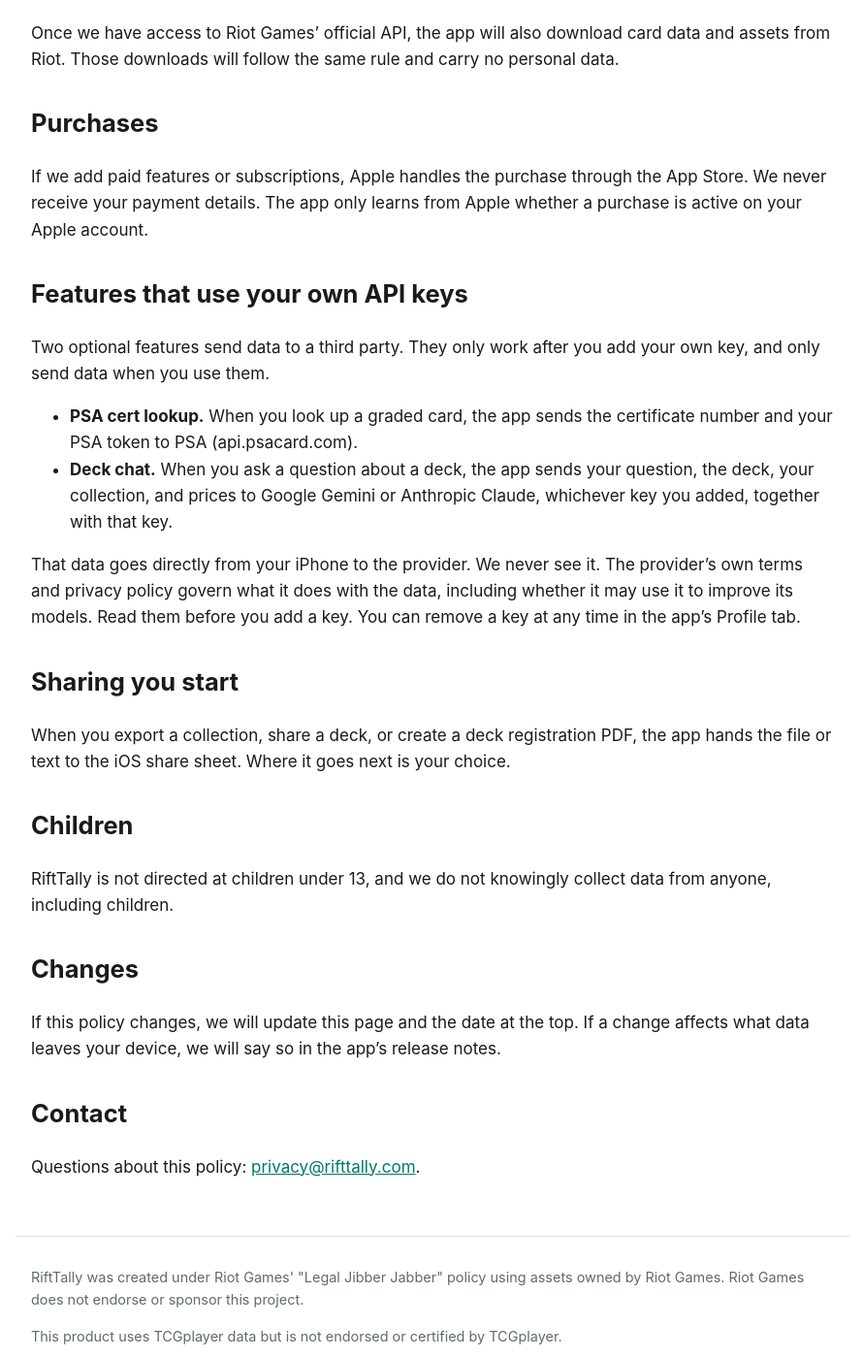
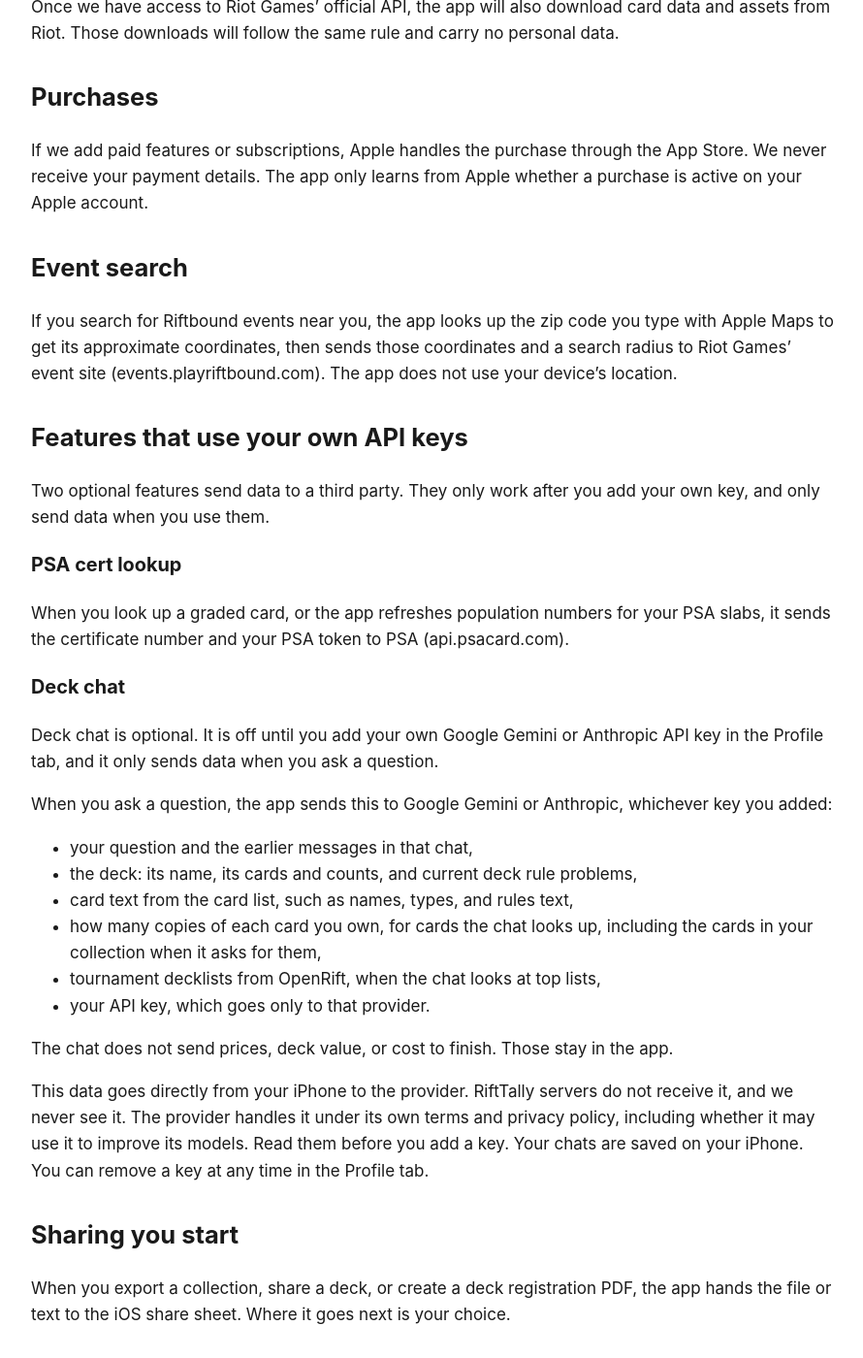
Before and after one commit to michael-huang87/rifttally, a Jekyll site: the page built from privacy.md, in a window 1280 px wide and 1400 px high, scrolled down 1478 px. Shown: the whole window at 97% size, without its empty margins (194-1084 px from the left). Built offline with Jekyll 4.4.1, drawn with Linux system fonts in a browser that asks for light colours; some of the changed text lies outside the part shown.

Commit message:
Spell out what deck chat, event search and PSA send (#8)

```diff
--- a/privacy.md
+++ b/privacy.md
@@ -47,14 +47,34 @@
 
 If we add paid features or subscriptions, Apple handles the purchase through the App Store. We never receive your payment details. The app only learns from Apple whether a purchase is active on your Apple account.
 
+## Event search
+
+If you search for Riftbound events near you, the app looks up the zip code you type with Apple Maps to get its approximate coordinates, then sends those coordinates and a search radius to Riot Games' event site (events.playriftbound.com). The app does not use your device's location.
+
 ## Features that use your own API keys
 
 Two optional features send data to a third party. They only work after you add your own key, and only send data when you use them.
 
-- **PSA cert lookup.** When you look up a graded card, the app sends the certificate number and your PSA token to PSA (api.psacard.com).
-- **Deck chat.** When you ask a question about a deck, the app sends your question, the deck, your collection, and prices to Google Gemini or Anthropic Claude, whichever key you added, together with that key.
+### PSA cert lookup
 
-That data goes directly from your iPhone to the provider. We never see it. The provider's own terms and privacy policy govern what it does with the data, including whether it may use it to improve its models. Read them before you add a key. You can remove a key at any time in the app's Profile tab.
+When you look up a graded card, or the app refreshes population numbers for your PSA slabs, it sends the certificate number and your PSA token to PSA (api.psacard.com).
+
+### Deck chat
+
+Deck chat is optional. It is off until you add your own Google Gemini or Anthropic API key in the Profile tab, and it only sends data when you ask a question.
+
+When you ask a question, the app sends this to Google Gemini or Anthropic, whichever key you added:
+
+- your question and the earlier messages in that chat,
+- the deck: its name, its cards and counts, and current deck rule problems,
+- card text from the card list, such as names, types, and rules text,
+- how many copies of each card you own, for cards the chat looks up, including the cards in your collection when it asks for them,
+- tournament decklists from OpenRift, when the chat looks at top lists,
+- your API key, which goes only to that provider.
+
+The chat does not send prices, deck value, or cost to finish. Those stay in the app.
+
+This data goes directly from your iPhone to the provider. RiftTally servers do not receive it, and we never see it. The provider handles it under its own terms and privacy policy, including whether it may use it to improve its models. Read them before you add a key. Your chats are saved on your iPhone. You can remove a key at any time in the Profile tab.
 
 ## Sharing you start
 
```
Also changed, not shown: other parts of privacy.md (+1 -1 lines).
